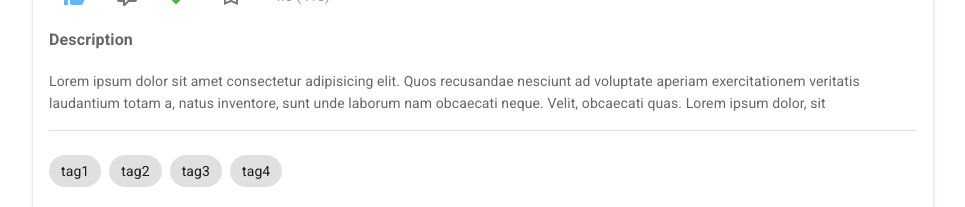
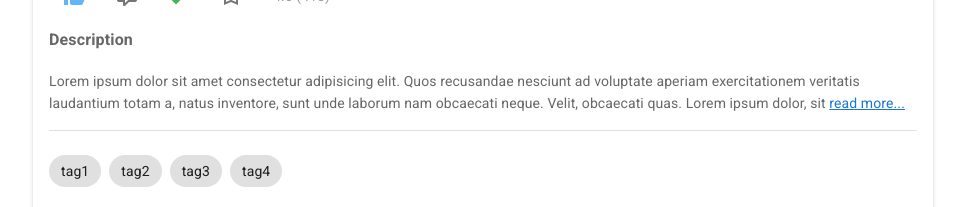
Before and after one commit to Rage-cmd/Educational-Repository, a Vue app in the folder frontend/client-app/: page / in a window 1280 px wide. Shown: the part 907-1114 px from the top of the page, without its empty margins (157-1122 px from the left). Built offline with nearby package versions, Linux system fonts and the light colour scheme; no server answers.

Commit message:
added toggling of description

```diff
--- a/frontend/client-app/src/components/PostTemplate.vue
+++ b/frontend/client-app/src/components/PostTemplate.vue
@@ -68,7 +68,11 @@
         Description
       </div>
 
-      <div>{{description}}
+      <div>
+          {{description}}
+          <!-- <v-btn text @click="fullDescription=true">read more..</v-btn> -->
+          <a href="javascript:void(0)" @click="toggleDescription(postModel)" v-if="!fullDescription"> read more...</a>
+          <!-- <a href="javascript:void(0)" @click="toggleDescription(postModel)"> </a> -->
       </div>
     </v-card-text>
 
@@ -117,10 +121,22 @@ export default {
           else{
               return postModel.description.substring(0,250)
           }
+      },
+
+      toggleDescription(postModel){
+            this.fullDescription = !this.fullDescription;
+            this.description = this.getDescription(postModel);
       }
   },
   created: function(){
       this.description = this.getDescription(this.postModel);
+  },
+
+  watcher: {
+      fullDescription(){
+          console.log("Reached here")
+          this.description = this.getDescription();
+      }
   }
 
 }
```
